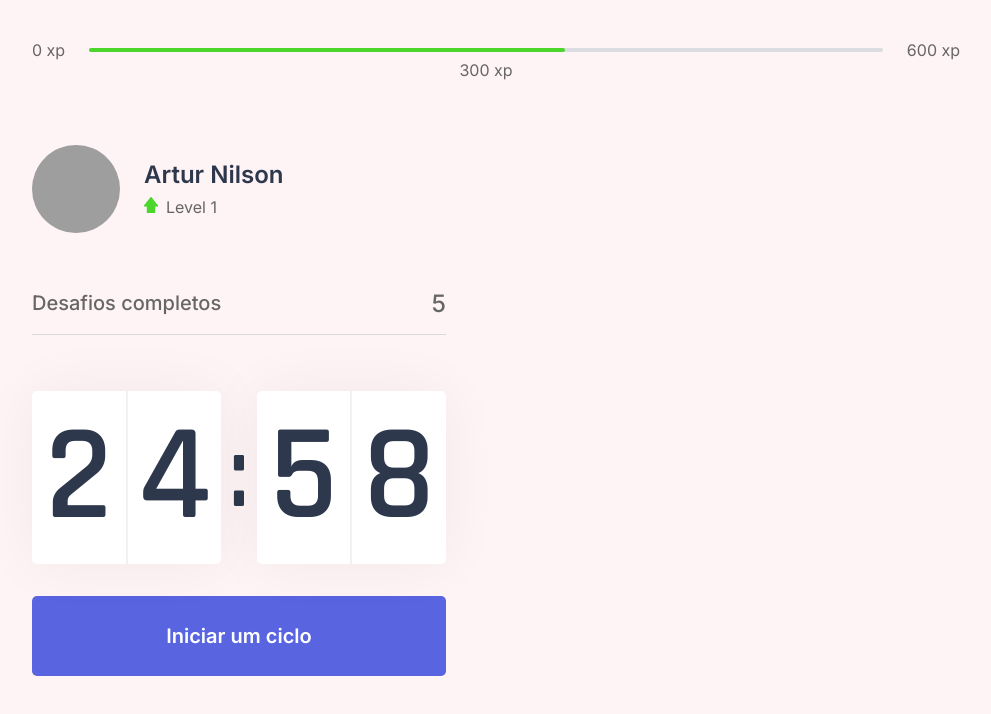
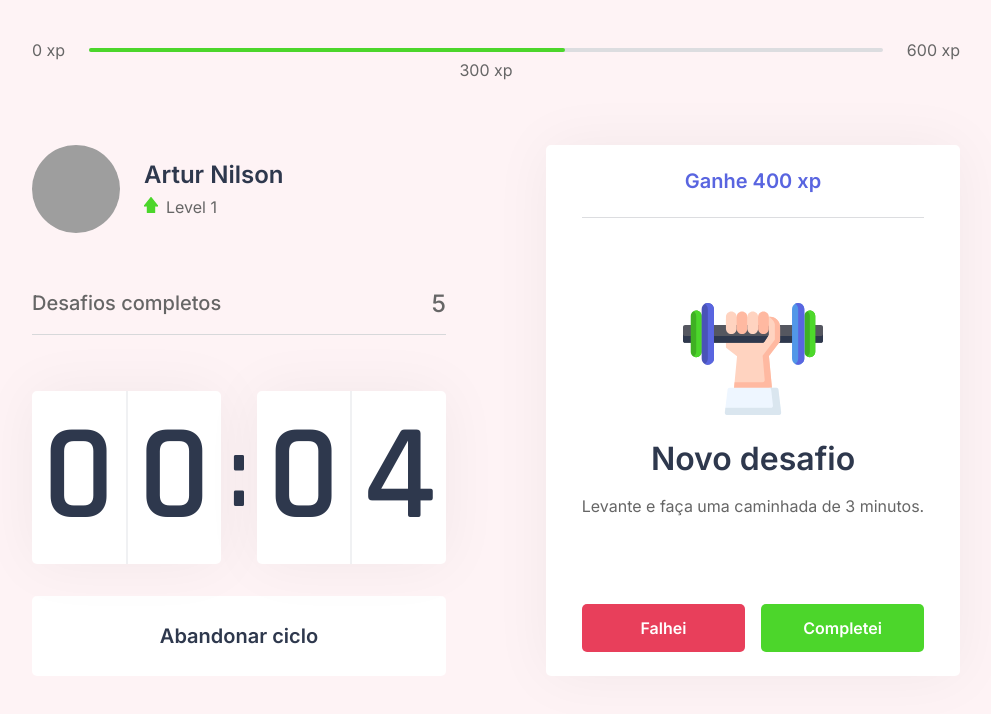
Before and after one commit to arturnilson/nlw-moveit, a Next.js app: page / in a window 1280 px wide. Both pictures are taken after a click on the button "Iniciar um ciclo". Shown: the top 714 px of the page, without its empty margins (144-1135 px from the left). Built offline with nearby package versions, Linux system fonts and the light colour scheme; grey boxes are pictures that could not be loaded.

Commit message:
Criação dos Contexts + ChallengeBox

```diff
--- /dev/null
+++ b/src/components/ChallengeBox.tsx
@@ -0,0 +1,50 @@
+import { useContext } from 'react';
+import { ChallengesContext } from '../contexts/ChallengesContext';
+import styles from '../styles/components/ChallengeBox.module.css';
+
+export function ChallengeBox() {
+    const contextData = useContext(ChallengesContext);
+
+    console.log(contextData)
+
+    const hasActiveChallenge = true;
+
+    return (
+        <div className={styles.challengeBoxContainer}>
+            { hasActiveChallenge ? (
+                <div className={styles.challengeActive}>
+                    <header>Ganhe 400 xp</header>
+
+                    <main>
+                        <img src="icons/body.svg" />
+                        <strong>Novo desafio</strong>
+                        <p>Levante e faça uma caminhada de 3 minutos.</p>
+                    </main>
+
+                    <footer>
+                        <button
+                            type="button"
+                            className={styles.challengeFailedButton}
+                        >
+                            Falhei
+                        </button>
+                        <button
+                            type="button"
+                            className={styles.challengeSucceededButton}
+                        >
+                            Completei
+                        </button>
+                    </footer>
+                </div>
+            ) : (
+                    <div className={styles.challengeNotActive}>
+                        <strong>Finalize um ciclo para receber um desafio</strong>
+                        <p>
+                            <img src="icons/level-up.svg" alt="Level up" />
+                    Avance de level completando desafios.
+                </p>
+                    </div>
+                )}
+        </div>
+    );
+}
--- a/src/components/Countdown.tsx
+++ b/src/components/Countdown.tsx
@@ -1,9 +1,15 @@
-import { useState, useEffect } from 'react';
+import { useState, useEffect, useContext } from 'react';
+import { ChallengesContext } from '../contexts/ChallengesContext';
 import styles from '../styles/components/Countdown.module.css';
 
+let countdownTimeout: NodeJS.Timeout;
+
 export function Countdown() {
-    const [time, setTime] = useState(25 * 60);
-    const [active, setActive] = useState(false);
+    const { startNewChallenge } = useContext(ChallengesContext);
+
+    const [time, setTime] = useState(0.1 * 60);
+    const [isActive, setIsActive] = useState(false);
+    const [hasFinished, setHasFinished] = useState(false);
 
     const minutes = Math.floor(time / 60);
     const seconds = time % 60;
@@ -12,16 +18,26 @@
     const [secondLeft, secondRight] = String(seconds).padStart(2, '0').split('');
 
     function startCountdown() {
-        setActive(true);
+        setIsActive(true);
+    }
+
+    function resetCountdown() {
+        clearTimeout(countdownTimeout);
+        setIsActive(false);
+        setTime(0.1 * 60);
     }
 
     useEffect(() => {
-        if (active && time > 0) {
-            setTimeout(() => {
+        if (isActive && time > 0) {
+            countdownTimeout = setTimeout(() => {
                 setTime(time - 1);
             }, 1000);
+        } else if (isActive && time === 0) {
+            setHasFinished(true);
+            setIsActive(false);
+            startNewChallenge();
         }
-    }, [active, time]);
+    }, [isActive, time]);
 
     return (
         <div>
@@ -36,6 +52,35 @@
                     <span>{secondRight}</span>
                 </div>
             </div>
+
+            {/* { hasFinished && ( // o && funciona como um ternário sem o 'else'
+                <button
+                    disabled
+                    className={styles.countdownButton}
+                >
+                    Ciclo encerrado
+                </button>
+            )} */}
+
+            { hasFinished ? (
+                <button
+                    disabled
+                    className={styles.countdownButton}
+                >
+                    Ciclo encerrado
+                </button>
+            ) : (
+                    //no html <> não existe (diferente de uma <div>), utilizado por conta da limitação do react
+                    <>
+                        { isActive ? (
+                            <button
+                                type="button"
+                                className={`${styles.countdownButton} ${styles.countdownButtonActive}`}
+                                onClick={resetCountdown}
+                            >
+                                Abandonar ciclo
+                            </button>
+                        ) : (
                                 <button
                                     type="button"
                                     className={styles.countdownButton}
@@ -43,6 +88,11 @@
                                 >
                                     Iniciar um ciclo
                                 </button>
+                            )}
+                    </>
+                )}
+
+
         </div>
     );
 }
--- /dev/null
+++ b/src/contexts/ChallengesContext.tsx
@@ -0,0 +1,45 @@
+import { createContext, useState, ReactNode } from 'react';
+
+// Para quando der Ctrl + space na função, mostrar o que o Context retorna
+// inserido como AS no export do context
+interface ChallengesContextData {
+    level: number;
+    currentExperience: number;
+    challengesCompleted: number;
+    levelUp: () => void; //funcao sem retorno
+    startNewChallenge: () => void;
+}
+
+interface ChallengesProviderProps {
+    children: ReactNode; //quando o tipo do elemento filho for um componente react
+}
+
+export const ChallengesContext = createContext({} as ChallengesContextData);
+
+export function ChallengesProvider({ children }: ChallengesProviderProps) {
+    const [level, setLevel] = useState(1);
+    const [currentExperience, setCurrentExperience] = useState(0);
+    const [challengesCompleted, setChallengesCompleted] = useState(0);
+
+    function levelUp() {
+        setLevel(level + 1);
+    }
+
+    function startNewChallenge() {
+        console.log('new challenge')
+    }
+
+    return (
+        <ChallengesContext.Provider
+            value={{
+                level,
+                currentExperience,
+                challengesCompleted,
+                levelUp,
+                startNewChallenge
+            }}
+        >
+            {children}
+        </ChallengesContext.Provider>
+    );
+}
--- a/src/pages/_app.tsx
+++ b/src/pages/_app.tsx
@@ -1,9 +1,23 @@
 //Tudo que é algo que vai se repetir em todas as páginas, fica no _app
+import { useState } from 'react';
 import '../styles/global.css';
 
+import { ChallengesProvider } from '../contexts/ChallengesContext';
+// Informações que a aplicação toda deve ter acesso (Componentes se conversam), é utilizado um context
+
 function MyApp({ Component, pageProps }) {
+  const [level, setLevel] = useState(1);
+
+  function levelUp() {
+    setLevel(level + 1);
+  }
+
   // Conteúdo que está em todas as páginas, colocar dentro do Component, fica em volta de toda aplicação (cabecalho, rodapé,...)
-  return <Component {...pageProps} />
+  return (
+    <ChallengesProvider>
+      <Component {...pageProps} />
+    </ChallengesProvider>
+  )
 }
 
 export default MyApp
--- a/src/pages/index.tsx
+++ b/src/pages/index.tsx
@@ -1,9 +1,10 @@
+import Head from 'next/head';
+
 import { CompletedChallenges } from "../components/CompletedChallenges";
 import { Countdown } from "../components/Countdown";
 import { ExperienceBar } from "../components/ExperienceBar";
 import { Profile } from "../components/Profile";
-
-import Head from 'next/head';
+import { ChallengeBox } from "../components/ChallengeBox";
 
 import styles from '../styles/pages/Home.module.css';
 
@@ -22,7 +23,7 @@
           <Countdown />
         </div>
         <div>
-
+          <ChallengeBox />
         </div>
       </section>
     </div>
--- /dev/null
+++ b/src/styles/components/ChallengeBox.module.css
@@ -0,0 +1,108 @@
+.challengeBoxContainer {
+    height: 100%;
+    background: var(--white);
+    border-radius: 5px;
+    box-shadow: 0 0 60px rgba(0, 0, 0, 0.05);
+    padding: 1.5rem 2rem;
+
+    display: flex;
+    flex-direction: column;
+    align-items: center;
+    justify-content: center;
+    text-align: center;
+}
+
+.challengeNotActive {
+    display: flex;
+    flex-direction: column;
+    align-items: center;
+}
+
+.challengeNotActive strong {
+    font-size: 1.5rem;
+    font-weight: 500;
+    line-height: 1.4;
+}
+
+.challengeNotActive p {
+    display: flex;
+    flex-direction: column;
+    align-items: center;
+    line-height: 1.4;
+    max-width: 70%;
+    margin-top: 3rem;
+}
+
+.challengeNotActive p img {
+    margin-bottom: 1rem;
+}
+
+.challengeActive {
+    height: 100%;
+
+    display: flex;
+    flex-direction: column;
+}
+
+.challengeActive header {
+    color: var(--blue);
+    font-weight: 600;
+    font-size: 1.25rem;
+    padding: 0 2rem 1.5rem;
+    border-bottom: 1px solid var(--gray-line);
+}
+
+.challengeActive main {
+    flex: 1;
+    display: flex;
+    flex-direction: column;
+    align-items: center;
+    justify-content: center;
+}
+
+.challengeActive main strong {
+    font-size: 2rem;
+    font-weight: 600;
+    color: var(--title);
+    margin: 1.5rem 0 1rem;
+}
+
+.challengeActive main p {
+    line-height: 1.5;
+}
+
+.challengeActive footer {
+    display: grid;
+    grid-template-columns: 1fr 1fr;
+    gap: 1rem;
+}
+
+.challengeActive footer button {
+    height: 3rem;
+
+    display: flex;
+    align-items: center;
+    justify-content: center;
+
+    border: 0;
+    border-radius: 5px;
+
+    color: var(--white);
+
+    font-size: 1rem;
+    font-weight: 600;
+
+    transition: filter 0.2s;
+}
+
+.challengeActive footer button.challengeFailedButton {
+    background: var(--red);
+}
+
+.challengeActive footer button.challengeSucceededButton {
+    background: var(--green);
+}
+
+.challengeActive footer button:hover {
+    filter: brightness(0.9);
+}
--- a/src/styles/components/Countdown.module.css
+++ b/src/styles/components/Countdown.module.css
@@ -59,6 +59,22 @@
     transition: background-color 0.2s;
 }
 
-.countdownButton:hover {
+.countdownButton:not(:disabled):hover {
     background: var(--blue-dark);
 }
+
+.countdownButtonActive {
+    background: var(--white);
+    color: var(--title);
+}
+
+.countdownButtonActive:not(:disabled):hover {
+    background: var(--red);
+    color: var(--white);
+}
+
+.countdownButton:disabled {
+    background: var(--white);
+    color: var(--text);
+    cursor: not-allowed;
+}
```
Lines whose indentation alone changed are shown as unchanged.
